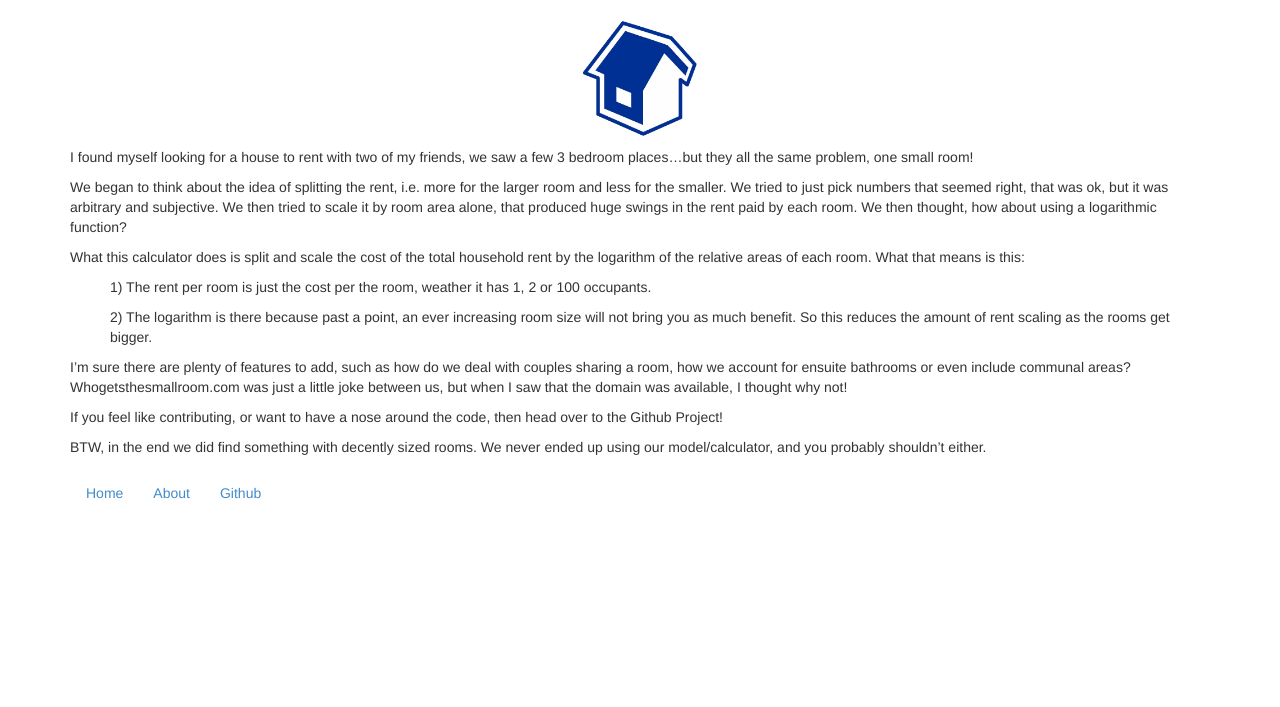
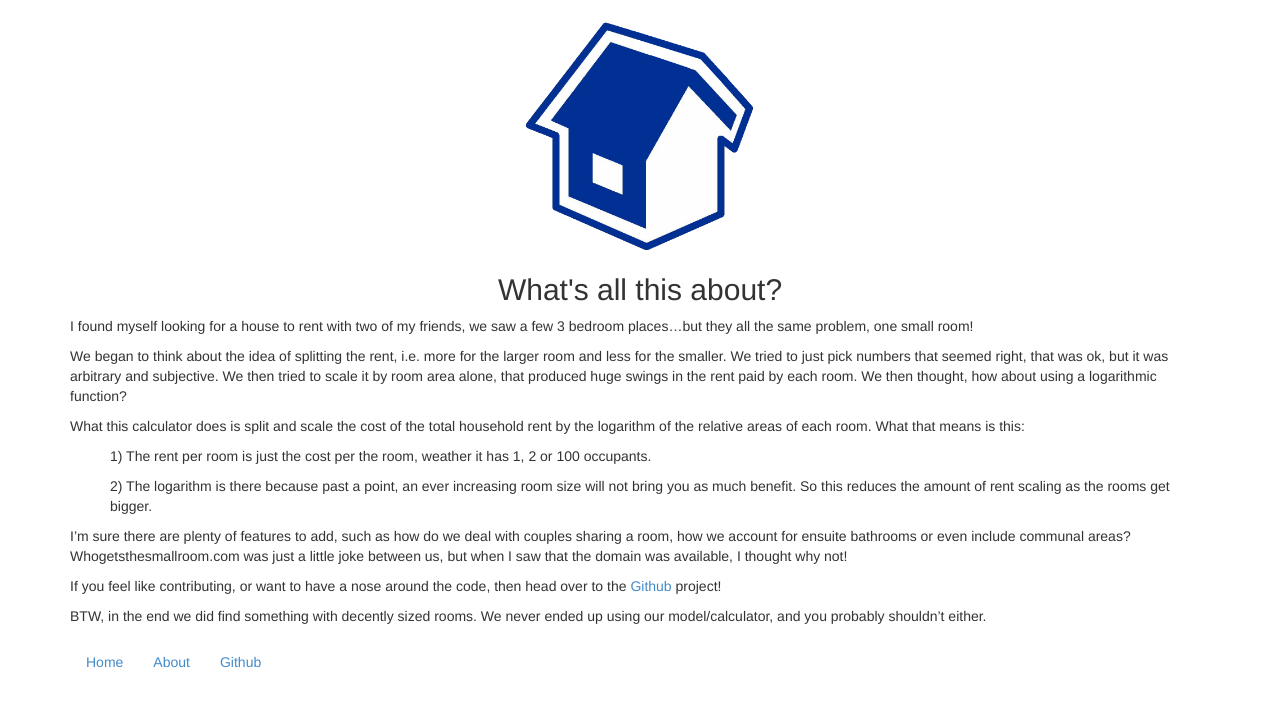
Before and after one commit to HUSSTECH/whogetsthesmallroom, a Flask app: page /about in a window 1280 px wide. Shown: the top 707 px of the page. Run offline with Flask 2, Linux system fonts and the light colour scheme; some libraries are stand-ins or nearby versions.

Commit message:
Updated html files

```diff
--- a/templates/about.html
+++ b/templates/about.html
@@ -1,9 +1,10 @@
 {% extends "layout.html" %}
 {% block content %}
 
-  <div align="center"><a href="/"><img src="/static/vendor/bootstrap/img/open_house.gif" width = "10%" height="10%"></a></div>
+  <div align="center"><a href="/"><img src="/static/vendor/bootstrap/img/open_house.gif" width = "20%" height="20%"></a></div>
 
   <p></p>
+  <h2 align="center">What's all this about?</h2>
    <p>I found myself looking for a house to rent with two of my friends, we saw a few 3 bedroom places…but they all the same problem, one small room!</p>
    <p>We began to think about the idea of splitting the rent, i.e. more for the larger room and less for the smaller. We tried to just pick numbers that seemed right, that was ok, but it was arbitrary and subjective. We then tried to scale it by room area alone, that produced huge swings in the rent paid by each room. We then thought, how about using a logarithmic function?</p>
    <p>What this calculator does is split and scale the cost of the total household rent by the logarithm of the relative areas of each room. What that means is this:
@@ -11,7 +12,7 @@
 <ul>2) The logarithm is there because past a point, an ever increasing room size will not bring you as much benefit. So this reduces the amount of rent scaling as the rooms get bigger.</ul>
    </p>
    <p>I’m sure there are plenty of features to add, such as how do we deal with couples sharing a room, how we account for ensuite bathrooms or even include communal areas? Whogetsthesmallroom.com was just a little joke between us, but when I saw that the domain was available, I thought why not!</p>
-   <p>If you feel like contributing, or want to have a nose around the code, then head over to the Github Project!</p>
+   <p>If you feel like contributing, or want to have a nose around the code, then head over to the <a href="http://github.com/HUSSTECH/whogetsthesmallroom">Github</a> project!</p>
    <p>BTW, in the end we did find something with decently sized rooms. We never ended up using our model/calculator, and you probably shouldn’t either.</p>
 
 {% endblock %}
--- a/templates/index2.html
+++ b/templates/index2.html
@@ -1,6 +1,6 @@
 {% extends "layout.html" %}
 {% block content %}
-    <div align="center"><a href="/"><img src="/static/vendor/bootstrap/img/open_house.gif" width = "10%" height="10%"></a></div>
+    <div align="center"><a href="/"><img src="/static/vendor/bootstrap/img/open_house.gif" width = "20%" height="20%"></a></div>
 
     <div align="center">
     <h1>Total Rent: {{rent}}</h1>
--- a/templates/layout.html
+++ b/templates/layout.html
@@ -42,7 +42,7 @@
       <ul class="nav navbar-nav">
         <li><a href="/">Home</a></li>
         <li><a href="/about">About</a></li>
-        <li><a href="">Github</a></li>
+        <li><a href="http://github.com/HUSSTECH/whogetsthesmallroom">Github</a></li>
       </ul>
     </div>
 
```
